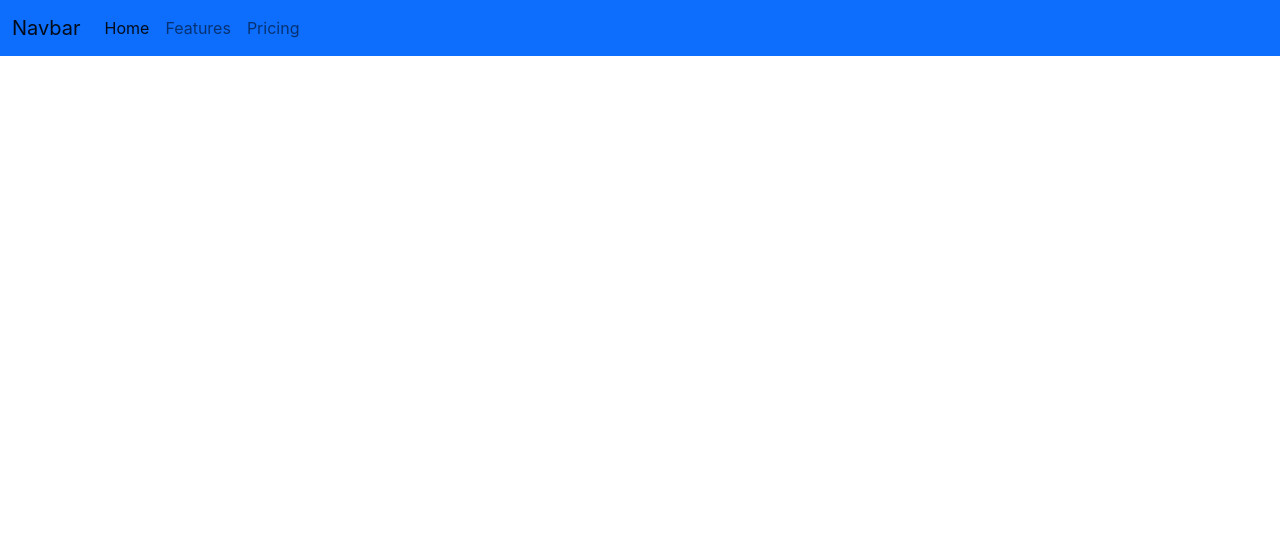
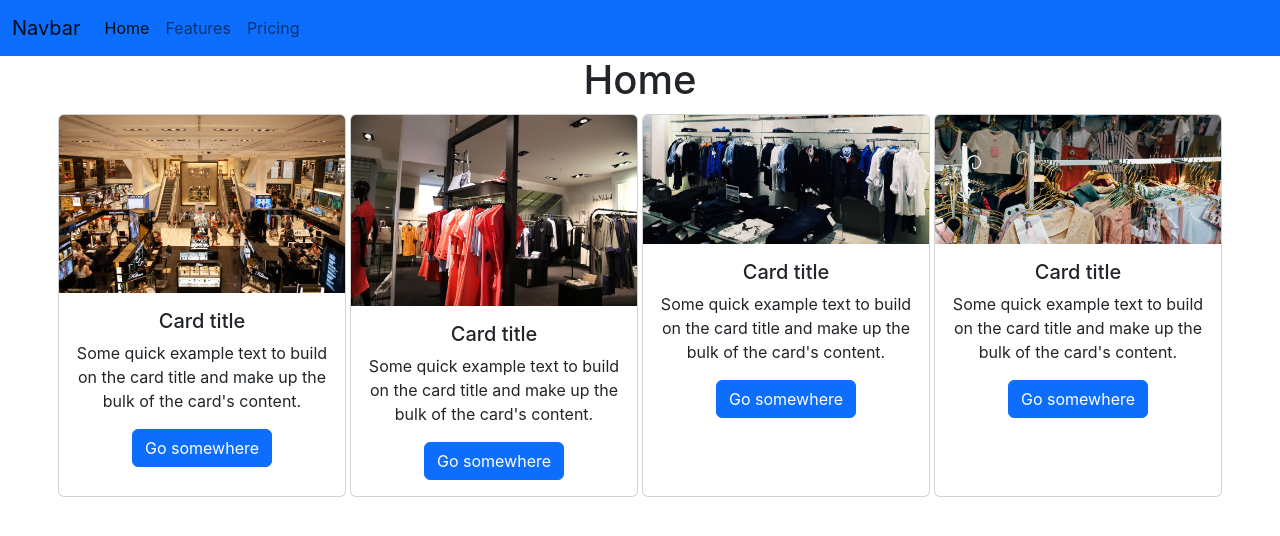
Before and after one commit to Vien08/fri-app, a React (Create React App) app: page / in a window 1280 px wide. Shown: the top 536 px of the page. Built offline with nearby package versions, Linux system fonts and the light colour scheme.

Commit message:
8th commit

```diff
--- a/src/App.js
+++ b/src/App.js
@@ -14,6 +14,8 @@ function App() {
         <div>
           <Routes>
             <Route path="/fri-app/" element={<Home/>} />
+            <Route path="/" element={<Home/>} />
+            <Route path="/home" element={<Home/>} />
             <Route path="/features" element={<Features/>}/>
             <Route path="/pricing" element={<Pricing/>}/>
           </Routes>
```
